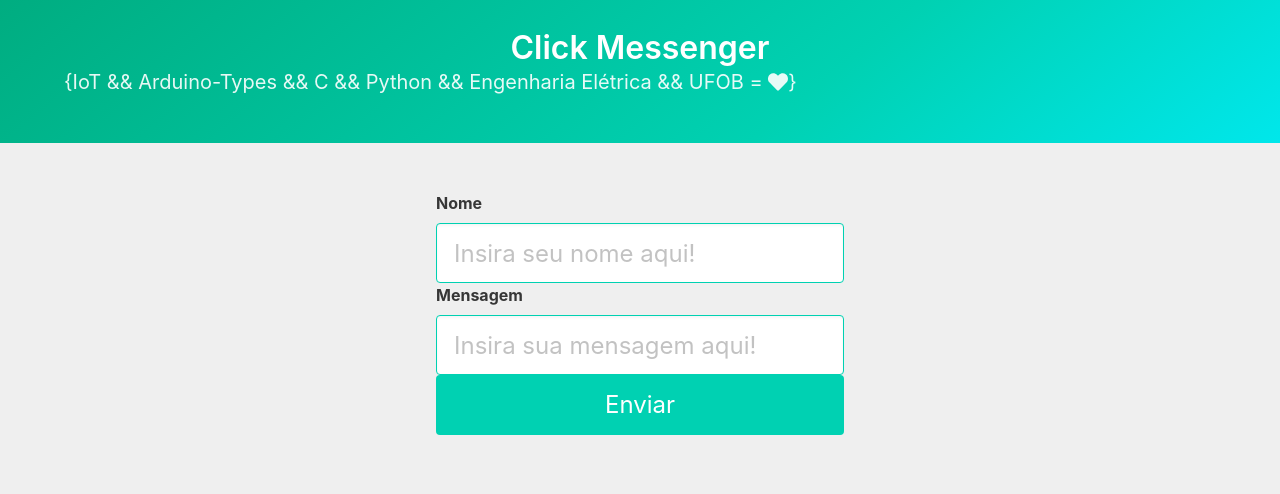
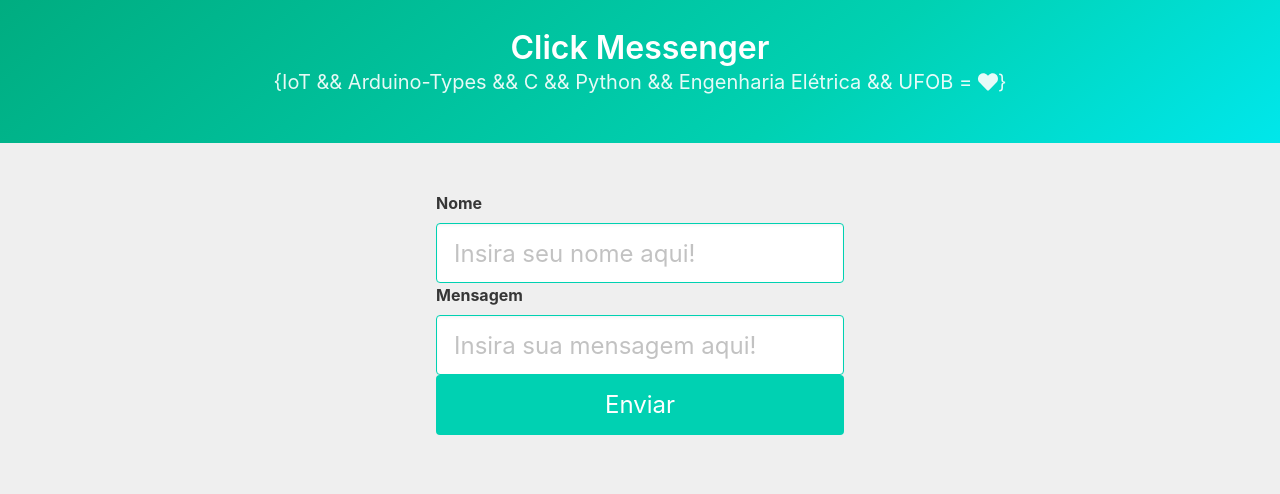
Before and after one commit to vlaskz/esp32-click-server, a plain HTML site: page web/static/index.html in a window 1280 px wide. Shown: the part 306-800 px from the top of the page. Drawn offline with nearby package versions, Linux system fonts and the light colour scheme.

Commit message:
centered the HERO

```diff
--- a/web/static/index.html
+++ b/web/static/index.html
@@ -26,7 +26,7 @@
                 <h1 class="title has-text-centered">
                     Click Messenger
                 </h1>
-                <h2 class="subtitle">
+                <h2 class="subtitle has-text-centered">
                     {IoT && Arduino-Types && C && Python && Engenharia Elétrica && UFOB = <i
                         class="fas fa-heart"></i>}
                 </h2>
```
